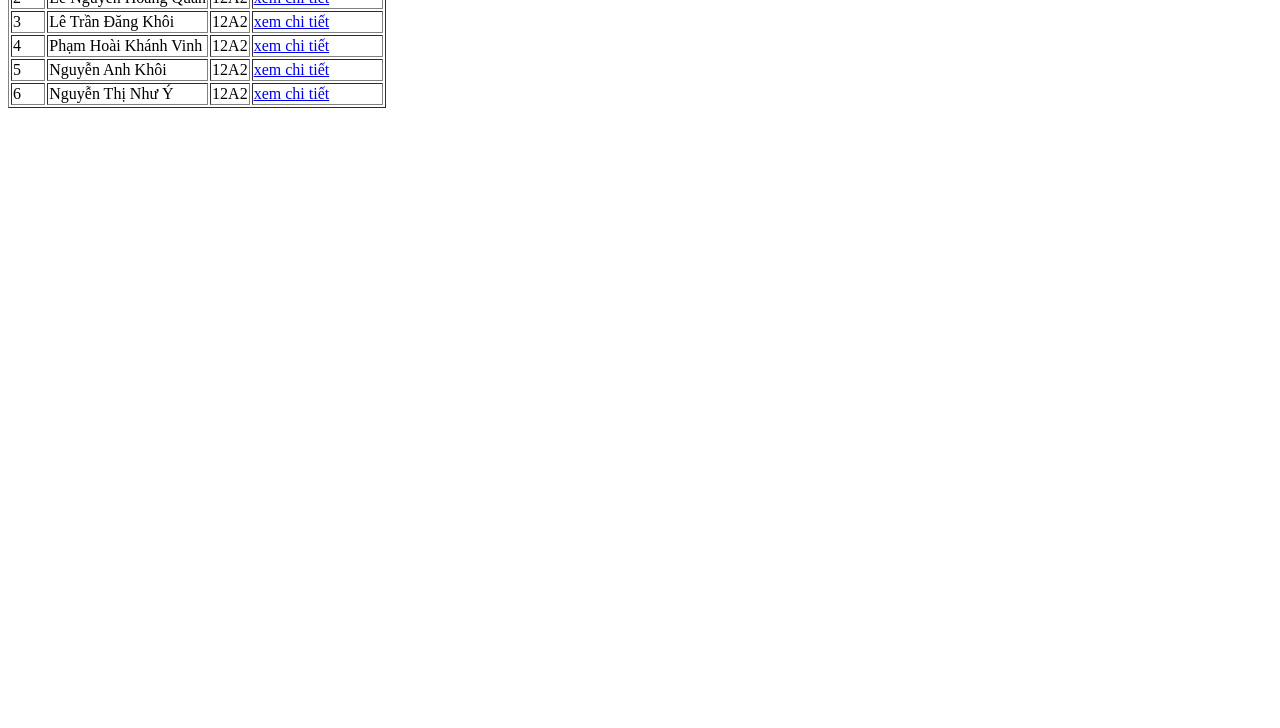
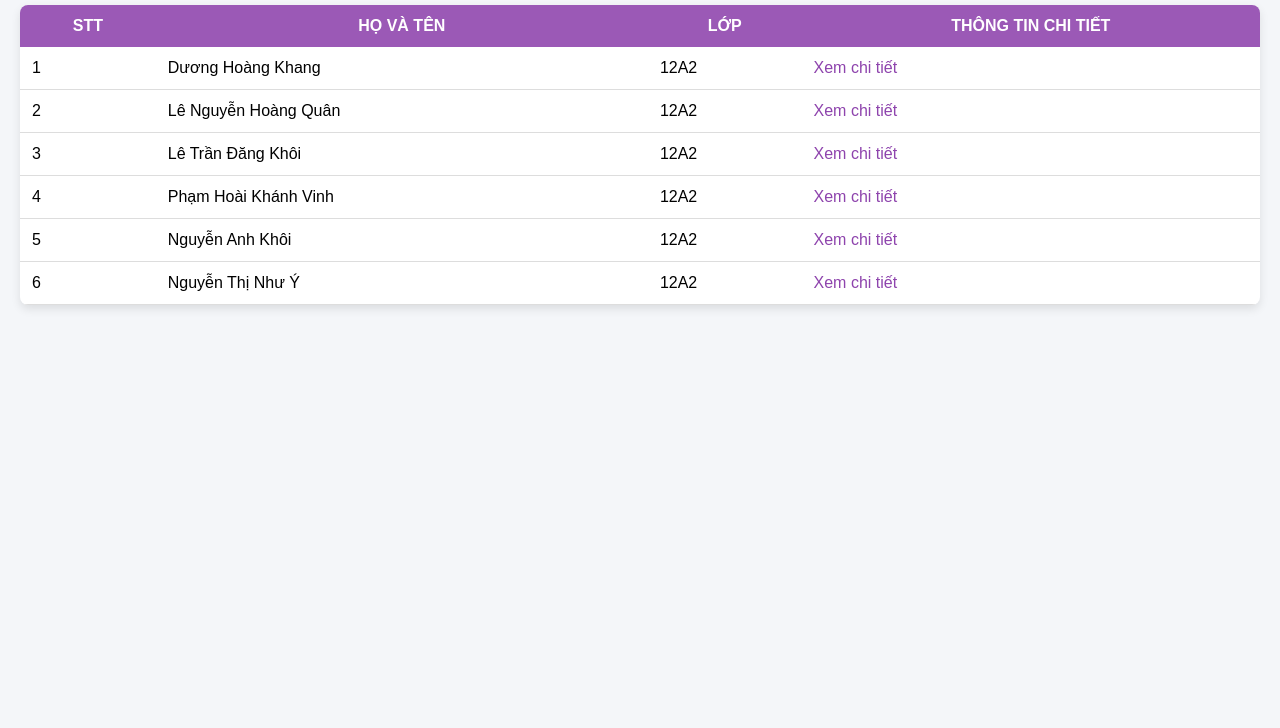
Before and after one commit to TranceMelan/Portfolio, a plain HTML site: page danhsach.html in a window 1280 px wide. Shown: the part 72-800 px from the top of the page. Drawn offline with Linux system fonts and the light colour scheme.

Commit message:
Update danhsach.html

```diff
--- a/danhsach.html
+++ b/danhsach.html
@@ -1,52 +1,94 @@
-<html>
+<html lang="vi">
 <head>
-  <title> Danh Sách Thành Viên</title>
+    <meta charset="UTF-8">
+    <title>Danh Sách Thành Viên</title>
+    <style>
+        body {
+            font-family: Arial, sans-serif;
+            background: #f4f6f9;
+            margin: 0;
+            padding: 20px;
+        }
+        h1 {
+            text-align: center;
+            color: #333;
+            margin-bottom: 20px;
+        }
+        table {
+            width: 100%;
+            border-collapse: collapse;
+            background: white;
+            border-radius: 8px;
+            overflow: hidden;
+            box-shadow: 0 4px 10px rgba(0, 0, 0, 0.1);
+        }
+        th {
+            background: #9b59b6;
+            color: white;
+            padding: 12px;
+            text-transform: uppercase;
+        }
+        td {
+            padding: 12px;
+            border-bottom: 1px solid #ddd;
+        }
+        tr:hover {
+            background: #f8ecff;
+        }
+        a {
+            color: #8e44ad;
+            text-decoration: none;
+        }
+        a:hover {
+            text-decoration: underline;
+        }
+    </style>
 </head>
-
 <body>
-  <table border=1>
+    <h1>Danh Sách Thành Viên</h1>
+    <table>
         <tr>
-      <th> STT </th>
-      <th> Họ Và Tên </th>
-      <th> Lớp </th>
-      <th> Thông Tin Chi tiết </th>
+            <th>STT</th>
+            <th>Họ và Tên</th>
+            <th>Lớp</th>
+            <th>Thông Tin Chi Tiết</th>
         </tr>
         <tr>
-      <td> 1</td>
-      <td> Dương Hoàng Khang</td>
-      <td> 12A2</td>
-      <td>  <a href=".\thanhvien\Hoàng Khang_15.html"> xem chi tiết </a> </td>
+            <td>1</td>
+            <td>Dương Hoàng Khang</td>
+            <td>12A2</td>
+            <td><a href="./thanhvien/Hoàng Khang_15.html">Xem chi tiết</a></td>
         </tr>
         <tr>
-      <td> 2</td>
-      <td> Lê Nguyễn Hoàng Quân</td>
-      <td> 12A2</td>
-      <td>  <a href=".\thanhvien\Lê Nguyễn Hoàng Quân12A2.html"> xem chi tiết </a> </td>
+            <td>2</td>
+            <td>Lê Nguyễn Hoàng Quân</td>
+            <td>12A2</td>
+            <td><a href="./thanhvien/Lê Nguyễn Hoàng Quân12A2.html">Xem chi tiết</a></td>
         </tr>
         <tr>
-      <td> 3</td>
-      <td> Lê Trần Đăng Khôi</td>
-      <td> 12A2</td>
-      <td>  <a href=".\thanhvien\Lê Trần Đăng Khôi.html"> xem chi tiết </a> </td>
+            <td>3</td>
+            <td>Lê Trần Đăng Khôi</td>
+            <td>12A2</td>
+            <td><a href="./thanhvien/Lê Trần Đăng Khôi.html">Xem chi tiết</a></td>
         </tr>
         <tr>
-      <td> 4</td>
-      <td> Phạm Hoài Khánh Vinh</td>
-      <td> 12A2</td>
-      <td>  <a href=".\thanhvien\Phạm Hoài Khánh Vinh.html"> xem chi tiết </a> </td>
+            <td>4</td>
+            <td>Phạm Hoài Khánh Vinh</td>
+            <td>12A2</td>
+            <td><a href="./thanhvien/Phạm Hoài Khánh Vinh.html">Xem chi tiết</a></td>
         </tr>
         <tr>
-      <td> 5</td>
-      <td> Nguyễn Anh Khôi</td>
-      <td> 12A2</td>
-      <td>  <a href=".\thanhvien\nakai.html"> xem chi tiết </a> </td>
+            <td>5</td>
+            <td>Nguyễn Anh Khôi</td>
+            <td>12A2</td>
+            <td><a href="./thanhvien/nakai.html">Xem chi tiết</a></td>
         </tr>
         <tr>
-      <td> 6</td>
-      <td> Nguyễn Thị Như Ý</td>
-      <td> 12A2</td>
-      <td>  <a href=".\thanhvien\Nguyễn Thị Như Ý.html"> xem chi tiết </a> </td>
+            <td>6</td>
+            <td>Nguyễn Thị Như Ý</td>
+            <td>12A2</td>
+            <td><a href="./thanhvien/Nguyễn Thị Như Ý.html">Xem chi tiết</a></td>
         </tr>
     </table>
- </body
+</body>
 </html>
```
Lines whose indentation alone changed are shown as unchanged.
